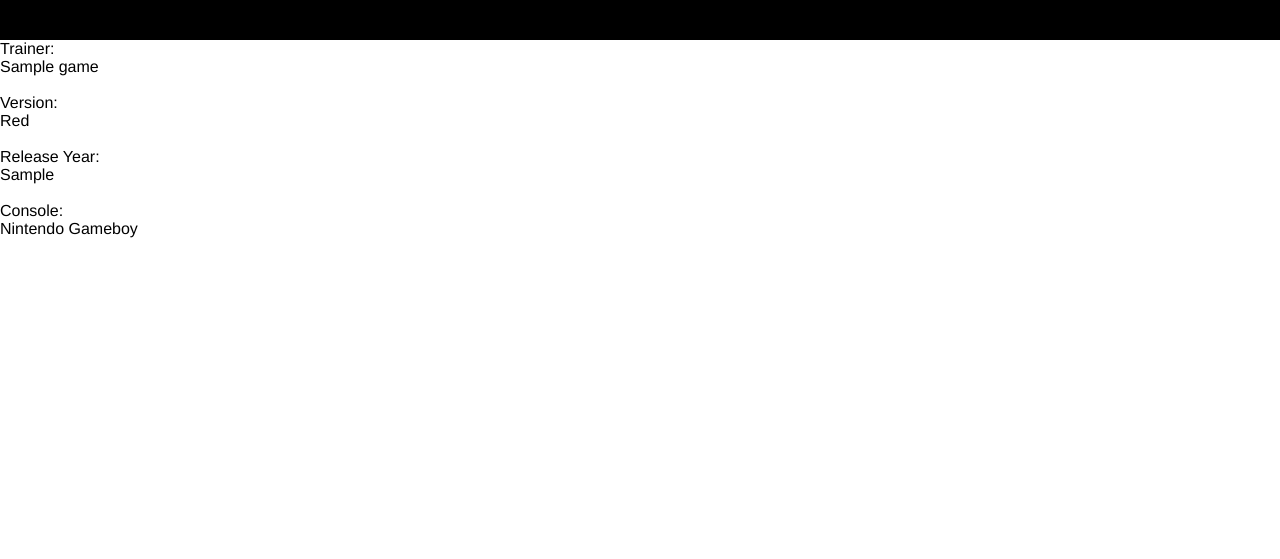
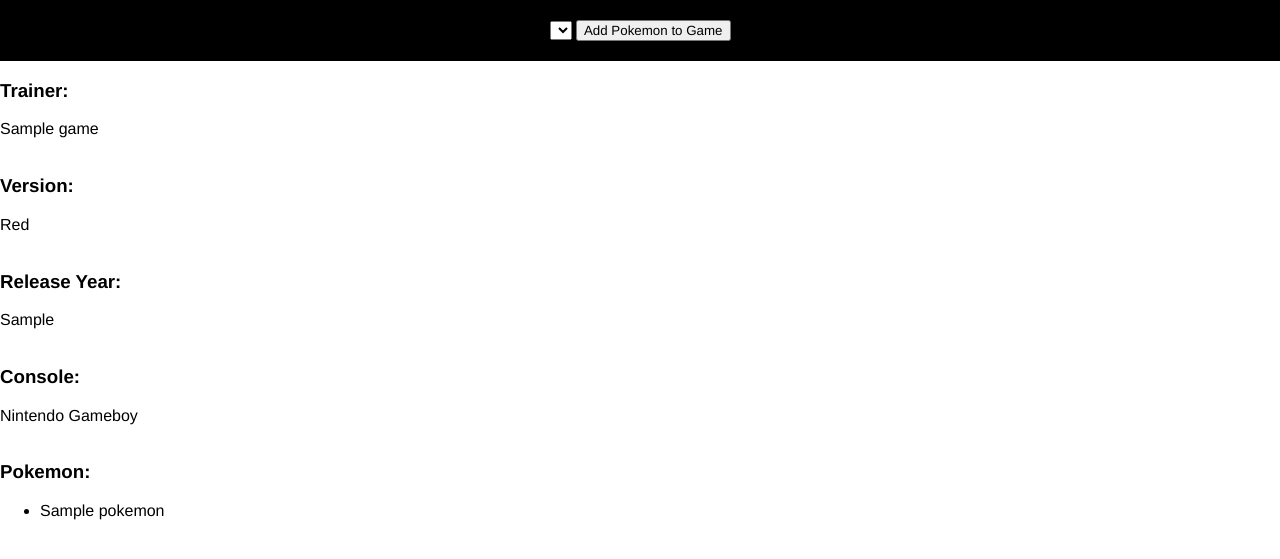
Before and after one commit to Exiled184/Pokedex, a Node server app: page /games/600000000000000000000001 in a window 1280 px wide. Shown: the part 50-609 px from the top of the page. Run offline with Node 20, Linux system fonts and the light colour scheme; a user stored in the database is signed in; tables that the repository leaves empty hold one stand-in row (values such as "Sample post"); lists and menus that the app fills with data are empty; some libraries are stand-ins or nearby versions.

Commit message:
adding pokemon to game - WIP

```diff
--- a/controllers/games.js
+++ b/controllers/games.js
@@ -1,5 +1,5 @@
 const Game = require("../models/game");
-
+const Pokemon = require("../models/pokemon");
 module.exports = {
   index,
   show,
@@ -13,8 +13,11 @@
 }
 
 async function show(req, res) {
-  const game = await Game.findById(req.params.id);
-  res.render("games/show", { title: "Games", game });
+  const game = await Game.findById(req.params.id).populate("pokemon");
+  const pokemon = await Pokemon.find({ _id: { $nin: game.pokemon } }).sort(
+    "name"
+  );
+  res.render("games/show", { title: "Games", game, pokemon });
 }
 
 function newOneGame(req, res) {
--- a/models/game.js
+++ b/models/game.js
@@ -23,6 +23,12 @@
       type: String,
       required: true,
     },
+    pokemon: [
+      {
+        type: Schema.Types.ObjectId,
+        ref: "Pokemon",
+      },
+    ],
   },
   { timestamps: true }
 );
--- a/public/stylesheets/style.css
+++ b/public/stylesheets/style.css
@@ -98,8 +98,7 @@
   align-content: stretch;
 }
 
-.pokemon_info {
-  display: flex;
-  justify-content: center;
-  align-items: center;
+.pokemon_info_container {
+  display: grid;
+  grid-template-columns: 2fr;
 }
--- a/views/games/show.ejs
+++ b/views/games/show.ejs
@@ -1,20 +1,42 @@
 <%- include('../partials/header') %>
+
+<main>
+  <form
+    id="add_pokemon_to_game"
+    action="/games/<%= game._id %>/pokemons"
+    method="POST"
+  >
+    <select name="pokemonId">
+      <%- pokemon.map(p => `
+      <option value="${p._id}">${p.name}</option>
+      `).join("") %>
+    </select>
+    <button type="submit">Add Pokemon to Game</button>
+  </form>
+</main>
 
 <section id="show-page">
   <div>
-    <div>Trainer:</div>
+    <h3>Trainer:</h3>
     <div><%= game.trainerName %></div>
     <br />
-    <div>Version:</div>
+    <h3>Version:</h3>
     <div><%= game.versionTitle %></div>
     <br />
-    <div>Release Year:</div>
+    <h3>Release Year:</h3>
     <div><%= game.releaseYear %></div>
     <br />
-    <div>Console:</div>
+    <h3>Console:</h3>
     <div><%= game.console %></div>
     <br />
   </div>
+
+  <h3>Pokemon:</h3>
+  <ul>
+    <%- game.pokemon.map(p => `
+    <li>${p.name}</li>
+    ` ).join('') %>
+  </ul>
 </section>
 
 <%- include('../partials/footer') %>
```
Also changed, not shown: controllers/pokemons.js (+7 -6 lines), routes/pokemons.js (+5 -12 lines), views/pokemons/search.ejs (+7 -7 lines).
